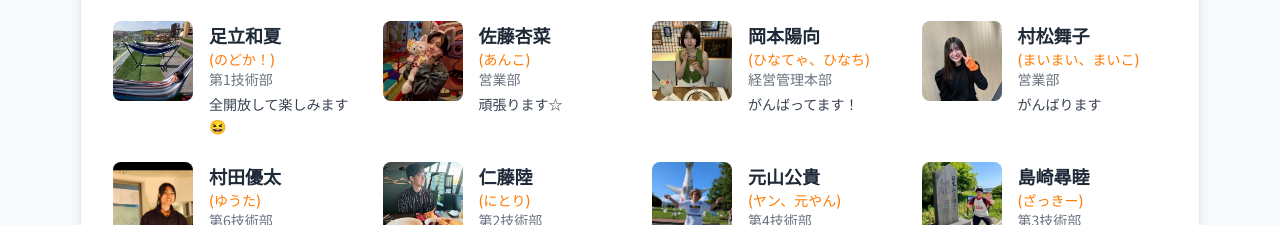
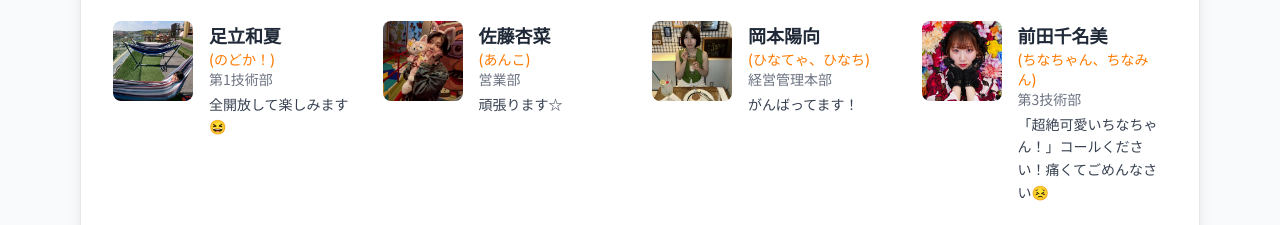
Before and after one commit to baudroie/danceclub, a plain HTML site: page index.html in a window 1280 px wide. Shown: the part 7050-7275 px from the top of the page. Drawn offline with nearby package versions, Linux system fonts and the light colour scheme; no server answers.

Commit message:
Update index.html

```diff
--- a/index.html
+++ b/index.html
@@ -768,6 +768,7 @@
                 { name: "足立和夏", nickname: "のどか！", role: "第1技術部", bio: "全開放して楽しみます😆", img: "足立和夏.jpg" },
                 { name: "佐藤杏菜", nickname: "あんこ", role: "営業部", bio: "頑張ります☆", img: "佐藤杏菜.jpg" },
                 { name: "岡本陽向", nickname: "ひなてゃ、ひなち", role: "経営管理本部", bio: "がんばってます！", img: "岡本陽向.jpg" },
+                { name: "前田千名美", nickname: "ちなちゃん、ちなみん", role: "第3技術部", bio: "「超絶可愛いちなちゃん！」コールください！痛くてごめんなさい😣", img: "前田千名美.jpg" },
                 { name: "村松舞子", nickname: "まいまい、まいこ", role: "営業部", bio: "がんばります", img: "村松舞子.jpg" },
                 { name: "村田優太", nickname: "ゆうた", role: "第6技術部", bio: "盛り上がっていきましょう！", img: "村田優太.jpg" },
                 { name: "仁藤陸", nickname: "にとり", role: "第2技術部", bio: "ブレイクかますので応援お願いします！", img: "仁藤陸.jpg" },
```
